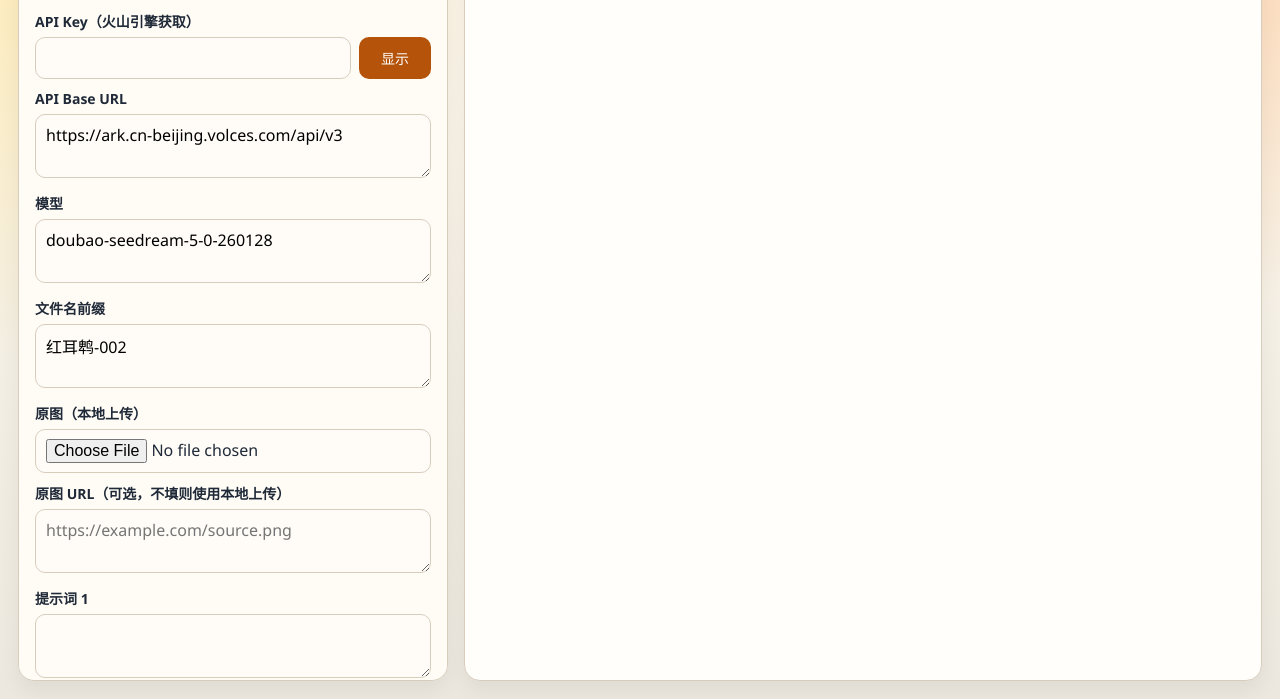
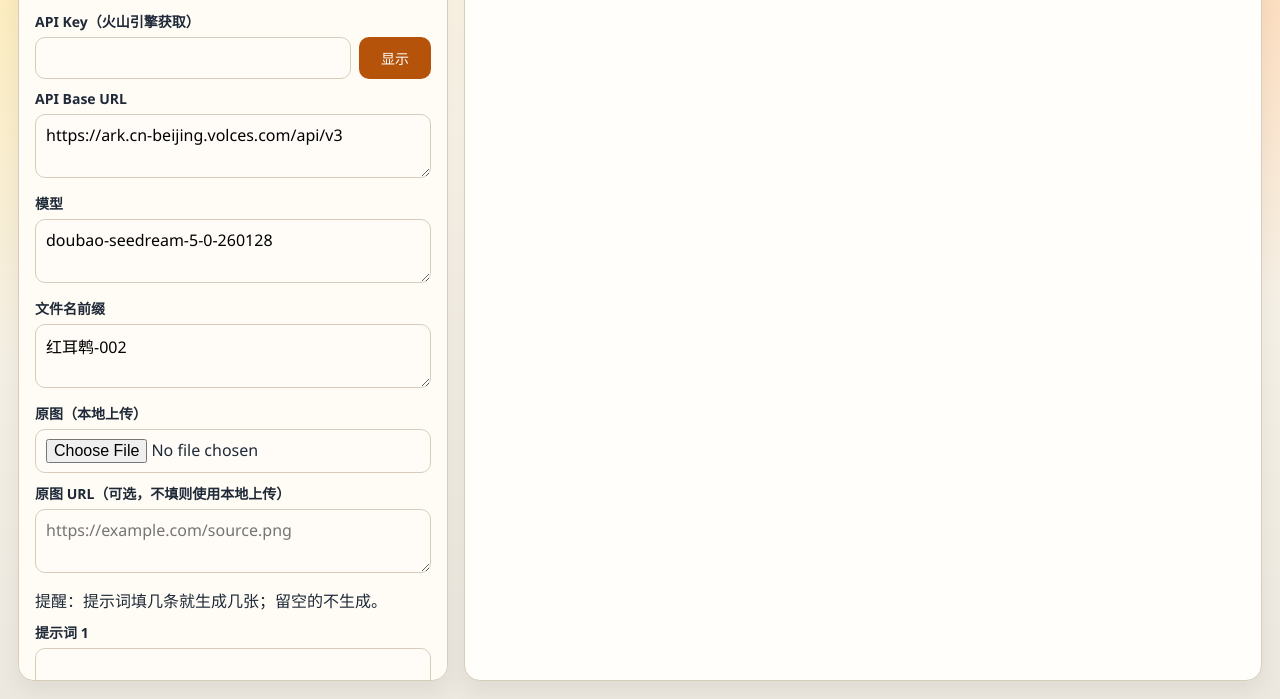
Before and after one commit to xiao222xian/shengtu, a website: page doubao-ai/public/index.html in a window 1280 px wide. Shown: the part 101-800 px from the top of the page. Drawn offline with Linux system fonts and the light colour scheme.

Commit message:
Add reminder tip for prompt input

```diff
--- a/doubao-ai/public/index.html
+++ b/doubao-ai/public/index.html
@@ -48,6 +48,10 @@
             <textarea id="sourceImageUrl" placeholder="https://example.com/source.png"></textarea>
           </div>
 
+          <div class="tip">
+            提醒：提示词填几条就生成几张；留空的不生成。
+          </div>
+
           <div>
             <label for="p1">提示词 1</label>
             <textarea id="p1"></textarea>
```
